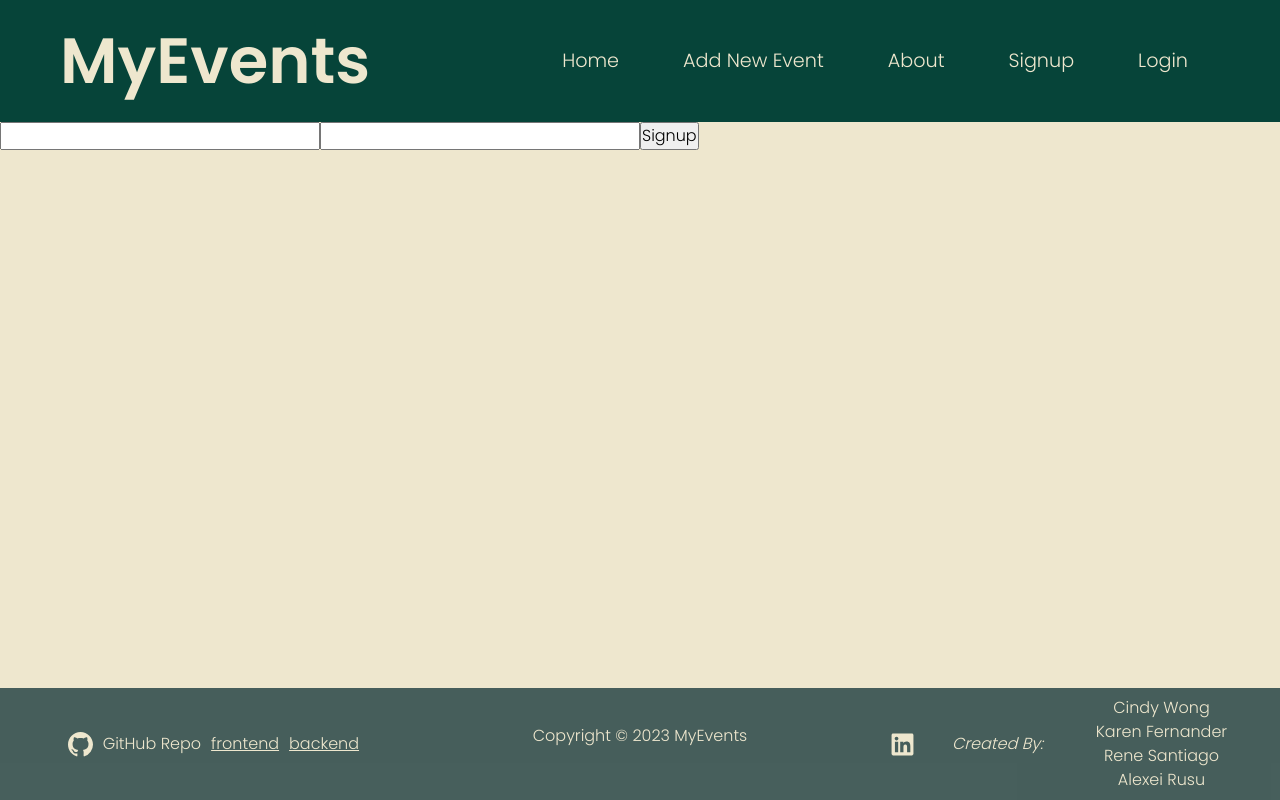
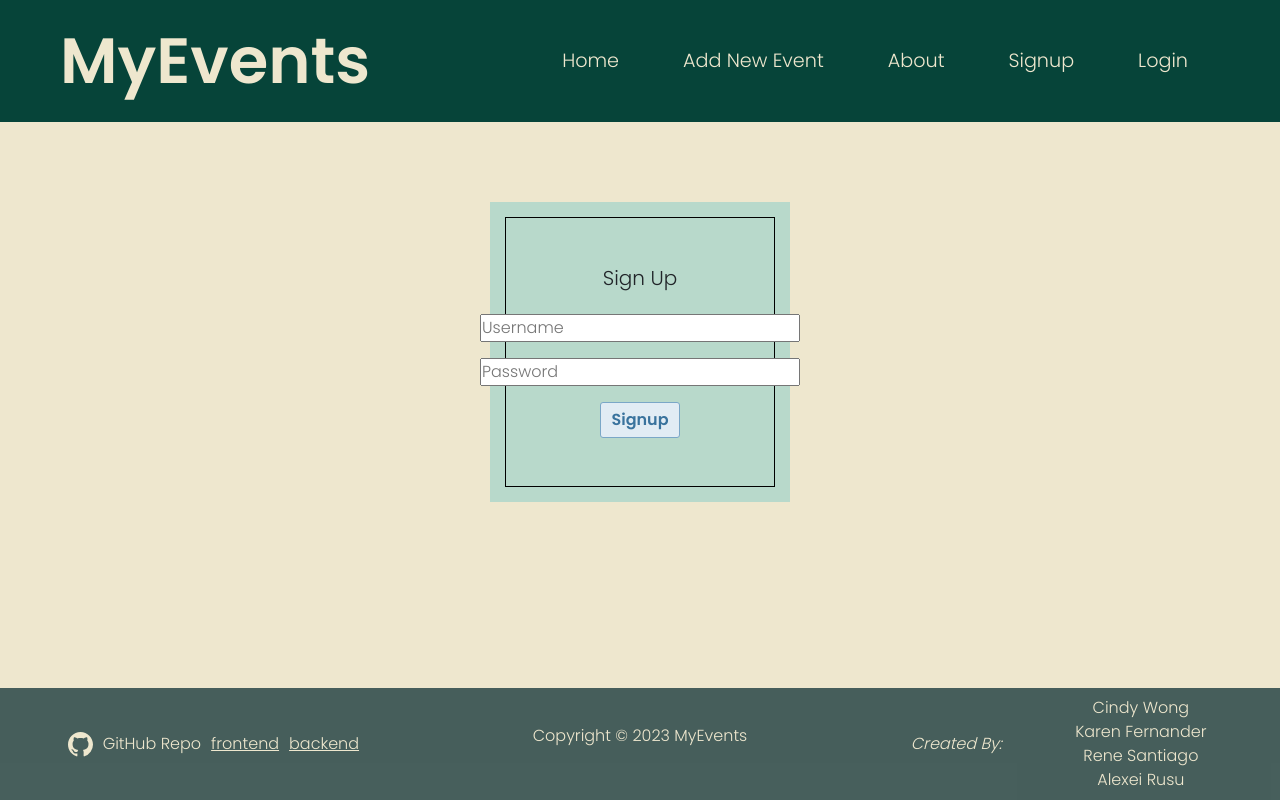
Before and after one commit to Alex-dev7/Project3-myEvents-frontend, a React (Create React App) app: page /signup in a window 1280 px wide. Built offline with nearby package versions, Linux system fonts and the light colour scheme.

Commit message:
styled login/signup/home

```diff
--- a/src/components/Footer.js
+++ b/src/components/Footer.js
@@ -1,5 +1,4 @@
 import { GoMarkGithub } from 'react-icons/go';
-import { FaLinkedin} from 'react-icons/fa'
 
 function Footer(props) {
 
@@ -13,8 +12,6 @@ function Footer(props) {
             </div>
             <div><p>Copyright © 2023 MyEvents</p></div>
             <div className='by-section'>
-
-                <FaLinkedin size={25}/>
 
                 <i>Created By: </i>
 
--- a/src/components/Header.js
+++ b/src/components/Header.js
@@ -36,7 +36,13 @@ function Header(props) {
                             <span className="navbar-toggler-icon"></span>
                         </button>
                         <div className="collapse navbar-collapse nav-links-container" id="navbarSupportedContent">
-                            <ul className="navbar-nav ms-auto text-center">
+                            <ul className="navbar-nav ms-auto text-center"
+                                  //function to close the navigation dropdown when a link is clicked
+                               onClick={() => {
+                               const menu = document.querySelector('.navbar-collapse');
+                               if (menu.classList.contains('show')) {
+                                menu.classList.remove('show');
+                                  } } }>
                                 <li>
                                     <Link to="/" className="nav-link">Home</Link>
                                 </li>
--- a/src/pages/Home.js
+++ b/src/pages/Home.js
@@ -4,7 +4,7 @@ const Home = (props) => {
 
 
     return (
-        <div>
+        <div className='home'>
             <h1>Welcome</h1>
             <p>Please signup and then login to view your Events</p>
         </div>
--- a/src/pages/Login.js
+++ b/src/pages/Login.js
@@ -37,19 +37,22 @@ const Login = (props) => {
     }
 
     return (
-        <div>
+        <div className='login'>
             <form onSubmit={handleSubmit}>
+            <h5>Log In</h5>
                 <input
                     type="text"
                     name="username"
                     value={form.username}
                     onChange={handleChange}
+                    placeholder="Username"
                 />
                 <input
                     type="password"
                     name="password"
                     value={form.password}
                     onChange={handleChange}
+                    placeholder='Password'
                 />
                 <input type="submit" value="Login" />
             </form>
--- a/src/pages/Signup.js
+++ b/src/pages/Signup.js
@@ -36,19 +36,23 @@ const Signup = (props) => {
     }
 
     return (
-        <div>
+        <div className='signup'>
+
             <form onSubmit={handleSubmit}>
+            <h5>Sign Up</h5>
                 <input
                     type="text"
                     name="username"
                     value={form.username}
                     onChange={handleChange}
+                    placeholder="Username"
                 />
                 <input
                     type="password"
                     name="password"
                     value={form.password}
                     onChange={handleChange}
+                    placeholder='Password'
                 />
                 <input type="submit" value="Signup" />
             </form>
--- a/src/styles.scss
+++ b/src/styles.scss
@@ -472,6 +472,47 @@ footer {
     }
 }
 
+.home {
+    text-align: center;
+    margin: 5rem auto;
+}
+
+.signup, .login {
+    background-color: #7ac7c776;
+    width: 300px;
+    height: 300px;
+    margin: 5rem auto;
+    display: flex;
+    flex-direction: column;
+    justify-content: center;
+    align-items: center;
+    form {
+        display: flex;
+        flex-direction: column;
+        justify-content: center;
+        align-items: center;
+        gap: 1rem;
+        border: 1px solid black;
+        width: 90%;
+        height: 90%;
+
+    button, input[type="submit"]  {
+        max-width: fit-content;
+        padding: 5px 10px;
+        font-size: inherit;
+        background-color: #e1ecf4;
+        border-radius: 3px;
+        border: 1px solid #7aa7c7;
+        color: #39739d;
+        cursor: pointer;
+        font-weight: 600;
+        &:hover {
+            background-color: #a5c8e1;
+        }
+     }
+    }
+}
+
   // media queries ----------------------------------------------------------------
 
 
```
